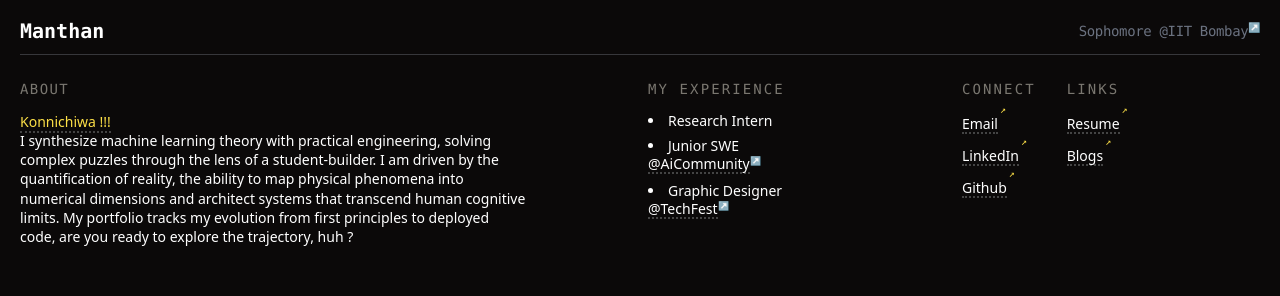
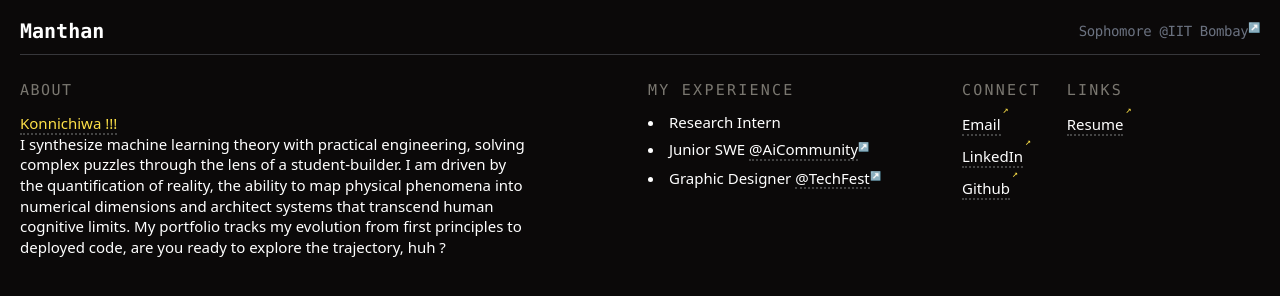
Before and after one commit to SiL3nTL00p/manthan_portfolio, a React (Vite) app: page / in a window 1280 px wide. Shown: the top 296 px of the page. Built offline with nearby package versions, Linux system fonts and the light colour scheme; no server answers.

Commit message:
Update regular check

```diff
--- a/src/components/ui/about.tsx
+++ b/src/components/ui/about.tsx
@@ -8,7 +8,7 @@ function ListItem({ href, text }: { href: string; text: string }) {
                 rel="noopener noreferrer"
                 className="inline-flex items-start gap-0.5"
             >
-                <span className="text-[14px] text-[#ffffff] border-b-2 border-dotted border-[#444] leading-tight hover:text-[#fde047] hover:border-[#fde047] transition-all duration-300 ease-in-out" style={{ fontFamily: '"Neue Haas Unica", "IBM Plex Sans", ui-sans-serif, system-ui, -apple-system, BlinkMacSystemFont, "Segoe UI", Roboto, "Helvetica Neue", Arial, "Noto Sans"', fontWeight: 525 }}>
+                <span className="text-[14.1px] md:text-[15px] text-[#ffffff] border-b-2 border-dotted border-[#444] leading-tight hover:text-[#fde047] hover:border-[#fde047] transition-all duration-300 ease-in-out" style={{ fontFamily: '"Neue Haas Unica", "IBM Plex Sans", ui-sans-serif, system-ui, -apple-system, BlinkMacSystemFont, "Segoe UI", Roboto, "Helvetica Neue", Arial, "Noto Sans"', fontWeight: 500 }}>
                     {text}
                 </span>
                 <sup className="text-[10px] md:text-[10px] text-[#fde047] opacity-100 duration-300">↗</sup>
@@ -41,13 +41,13 @@ function About() {
                     {/* COLUMN 1-5: About Section */}
                     <section className="col-span-2 md:col-span-5 space-y-3 animate-in fade-in duration-1000" style={{ animationDelay: '200ms' }}>
                         {/* About Section Heading */}
-                        <h2 className="text-[#7a7770] text-[14px] font-sfmono tracking-[0.1em] uppercase select-none mb-3" style={{ fontWeight: 400 }}>
+                        <h2 className="text-[#7a7770] text-[14px] md:text-[15px] font-sfmono tracking-[0.1em] uppercase select-none mb-3" style={{ fontWeight: 400 }}>
                             About
                         </h2>
 
                         {/* Bio Text */}
-                        <div className="space-y-4  text-[#ffffff]" style={{ fontFamily: '"Neue Haas Unica", "IBM Plex Sans", ui-sans-serif, system-ui, -apple-system, BlinkMacSystemFont, "Segoe UI", Roboto, "Helvetica Neue", Arial, "Noto Sans"', fontWeight: 525, lineHeight: '140%' }}>
-                            <p className="text-[14px] leading-snug tracking-normal">
+                        <div className="space-y-4  text-[#ffffff]" style={{ fontFamily: '"Neue Haas Unica", "IBM Plex Sans", ui-sans-serif, system-ui, -apple-system, BlinkMacSystemFont, "Segoe UI", Roboto, "Helvetica Neue", Arial, "Noto Sans"', fontWeight: 500, lineHeight: '140%' }}>
+                            <p className="text-[14.1px] md:text-[15px] leading-snug tracking-normal">
                                 <span className="text-[#fde047] border-b-2 border-dotted border-[#444] ">Konnichiwa !!!</span> <br />
                                 I synthesize machine learning theory with practical engineering, solving complex puzzles through the lens of a student-builder.
                                 I am driven by the quantification of reality, the ability to map physical phenomena into numerical dimensions and architect systems that transcend human cognitive limits.
@@ -60,19 +60,19 @@ function About() {
                     {/* COLUMN 7: Gap */}
                     <div className="hidden md:block md:col-span-1"></div>
 
-                    {/* COLUMN 8-9: Experience Section */}
-                    <section className="col-span-2 md:col-span-2 space-y-3 animate-in fade-in duration-1000" style={{ animationDelay: '300ms' }}>
-                        <h2 className="text-[#7a7770] text-[14px] font-sfmono tracking-[0.15em] uppercase mb-3 select-none" style={{ fontWeight: 400 }}>My Experience</h2>
-                        <ul className="space-y-2 list-disc text-[14px] leading-tight list-inside text-[#ffffff]" style={{ fontFamily: '"Neue Haas Unica", "IBM Plex Sans", ui-sans-serif, system-ui, -apple-system, BlinkMacSystemFont, "Segoe UI", Roboto, "Helvetica Neue", Arial, "Noto Sans"', fontWeight: 525 }}>
+                    {/* COLUMN 8-10: Experience Section */}
+                    <section className="col-span-2 md:col-span-3 space-y-3 animate-in fade-in duration-1000" style={{ animationDelay: '300ms' }}>
+                        <h2 className="text-[#7a7770] text-[14px] md:text-[15px] font-sfmono tracking-[0.15em] uppercase mb-3 select-none" style={{ fontWeight: 400 }}>My Experience</h2>
+                        <ul className="space-y-2 list-disc text-[14.1px] md:text-[15px] leading-tight list-inside text-[#ffffff]" style={{ fontFamily: '"Neue Haas Unica", "IBM Plex Sans", ui-sans-serif, system-ui, -apple-system, BlinkMacSystemFont, "Segoe UI", Roboto, "Helvetica Neue", Arial, "Noto Sans"', fontWeight: 500 }}>
                             <li>Research Intern</li>
                             <li>Junior SWE <a href="https://ai.tech-iitb.org/" className="tracking-normal border-b-2 border-dotted border-[#444] hover:text-[#fde047] hover:border-[#fde047] inline-block transition-all duration-300 ease-in-out" style={{ fontFamily: '"Neue Haas Unica", "IBM Plex Sans", ui-sans-serif, system-ui, -apple-system, BlinkMacSystemFont, "Segoe UI", Roboto, "Helvetica Neue", Arial, "Noto Sans"' }}>@AiCommunity</a><sup className="font-sans leading-[0] text-[9px] text-[#fde047]" style={{ fontWeight: 300 }}>↗</sup></li>
                             <li>Graphic Designer <a href="https://techfest.org/" className="tracking-normal border-b-2 border-dotted border-[#444] hover:text-[#fde047] hover:border-[#fde047] inline-block transition-all duration-300 ease-in-out" style={{ fontFamily: '"Neue Haas Unica", "IBM Plex Sans", ui-sans-serif, system-ui, -apple-system, BlinkMacSystemFont, "Segoe UI", Roboto, "Helvetica Neue", Arial, "Noto Sans"' }}>@TechFest</a><sup className="font-sans leading-[0] text-[9px] text-[#fde047]" style={{ fontWeight: 300 }}>↗</sup></li>
                         </ul>
                     </section>
 
-                    {/* COLUMN 10: Connect Section */}
-                    <section className="col-span-1 md:col-span-1 md:col-start-10 space-y-3 animate-in fade-in duration-1000" style={{ animationDelay: '400ms' }}>
-                        <h2 className="text-[#7a7770] text-[14px] font-sfmono tracking-[0.15em] uppercase mb-3 select-none" style={{ fontWeight: 400 }}>
+                    {/* COLUMN 11: Connect Section */}
+                    <section className="col-span-1 md:col-span-1 space-y-3 animate-in fade-in duration-1000" style={{ animationDelay: '400ms' }}>
+                        <h2 className="text-[#7a7770] text-[14.1px] md:text-[15px] font-sfmono tracking-[0.15em] uppercase mb-3 select-none" style={{ fontWeight: 400 }}>
                             Connect
                         </h2>
 
@@ -94,7 +94,7 @@ function About() {
 
                     {/* COLUMN 12: Links Section */}
                     <section className="col-span-1 md:col-span-2 md:col-start-11 space-y-3 animate-in fade-in duration-1000" style={{ animationDelay: '500ms' }}>
-                        <h2 className="text-[#7a7770] text-[14px] font-sfmono tracking-[0.15em] uppercase mb-3 select-none" style={{ fontWeight: 400 }}>
+                        <h2 className="text-[#7a7770] text-[14px] md:text-[15px] font-sfmono tracking-[0.15em] uppercase mb-3 select-none" style={{ fontWeight: 400 }}>
                             Links
                         </h2>
 
@@ -103,10 +103,7 @@ function About() {
                                 href="https://drive.google.com/file/d/1P4QbR-jHs0EQ5KOlh4zUSthVKtwps-iQ/view?usp=sharing"
                                 text="Resume"
                             />
-                            <ListItem
-                                href="/blog"
-                                text="Blogs"
-                            />
+
                         </ul>
                     </section>
                 </div>
--- a/src/main.tsx
+++ b/src/main.tsx
@@ -8,7 +8,7 @@ import { BrowserRouter, Route, Routes } from "react-router-dom";
 
 // Silence non-critical console output in production (hosted) builds
 if (import.meta.env.PROD) {
-  const noop = () => {};
+  const noop = () => { };
   // Keep console.error so real errors are still visible
   console.log = noop;
   console.info = noop;
```
